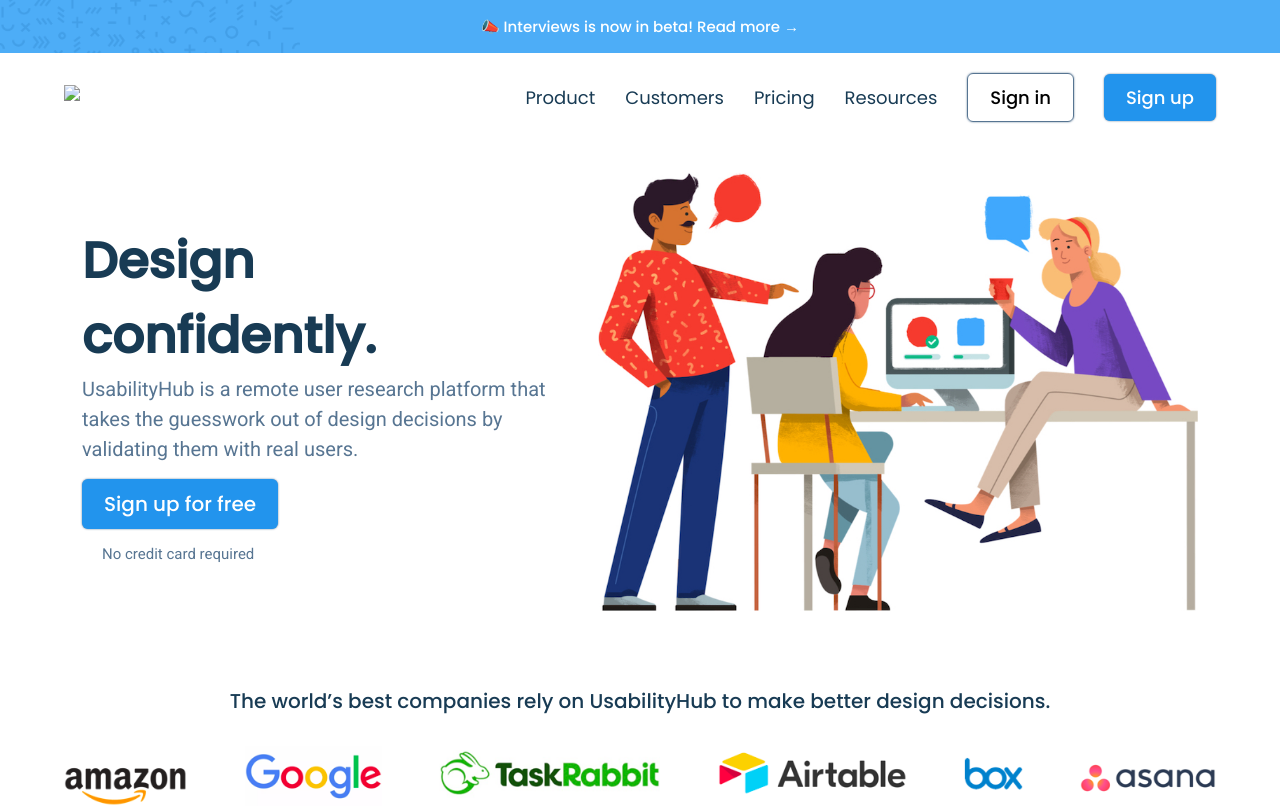
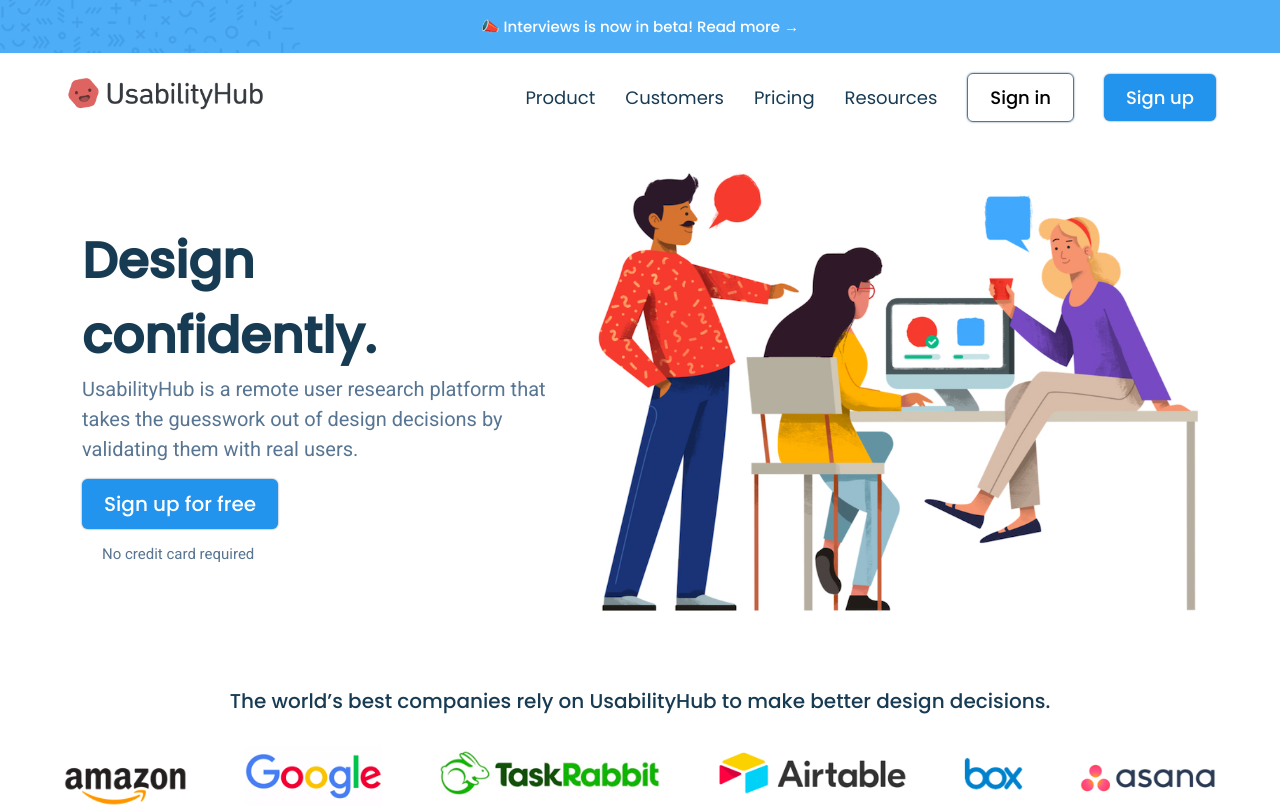
Before and after one commit to SwapnilPatle01/Usability-Hub-Clone, a plain HTML site: page index.html in a window 1280 px wide. Shown: the top 809 px of the page. Drawn offline with nearby package versions, Linux system fonts and the light colour scheme; the site is published under a folder, as on GitHub Pages, so addresses that start at the root find nothing; a web font is replaced by a local one.

Commit message:
Added logo

```diff
--- a/index.html
+++ b/index.html
@@ -25,7 +25,7 @@
         <nav class="nav">
             <div class="container main-nav flex ">
                 <a href="#" class="company-logo">
-                    <img src="/img/asset 1.png" alt="company-logo">
+                    <img src="./img/asset 1.png" alt="company-logo">
                 </a>
                 <div class="nav-links">
                     <ul class="flex">
```
